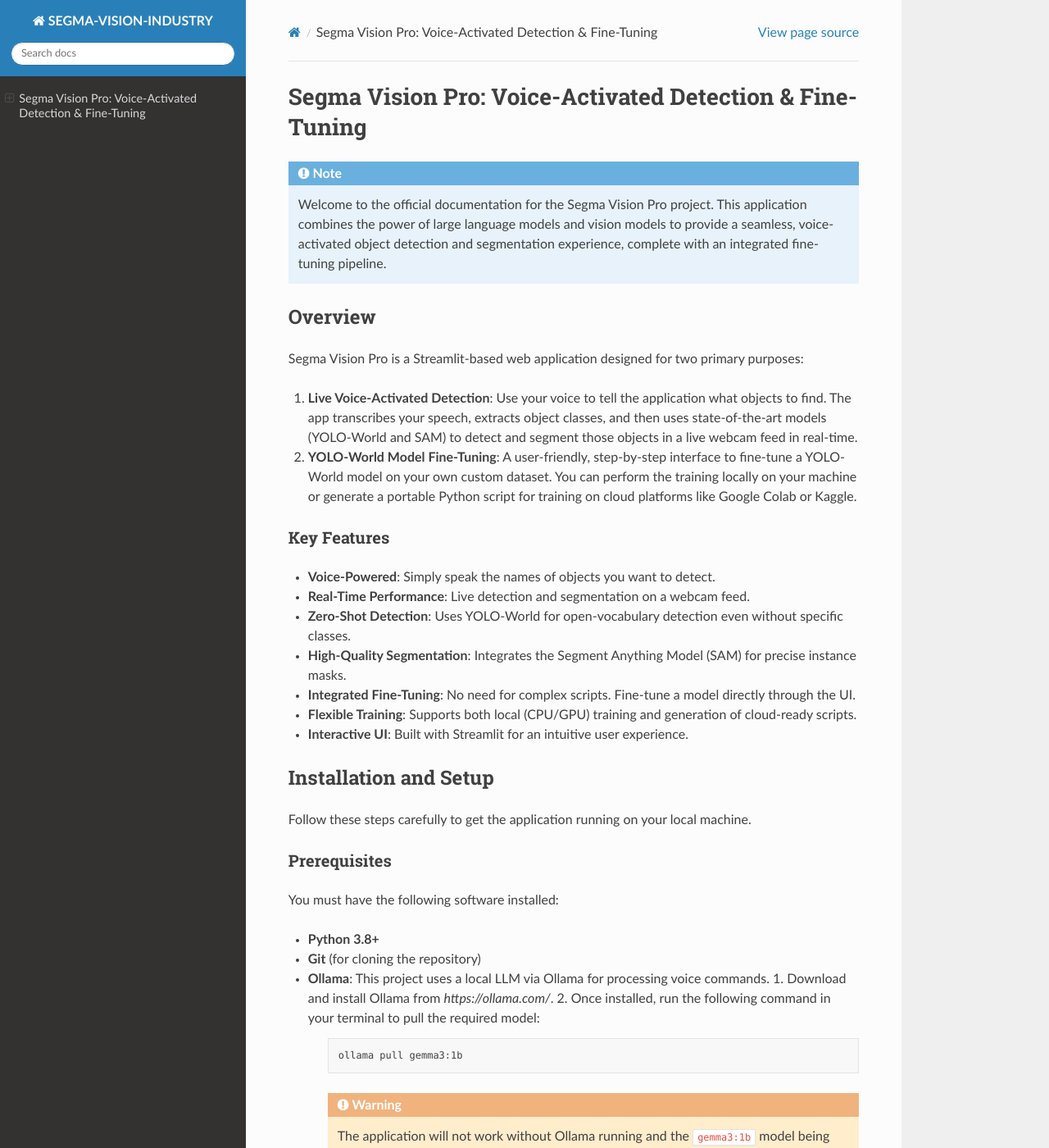
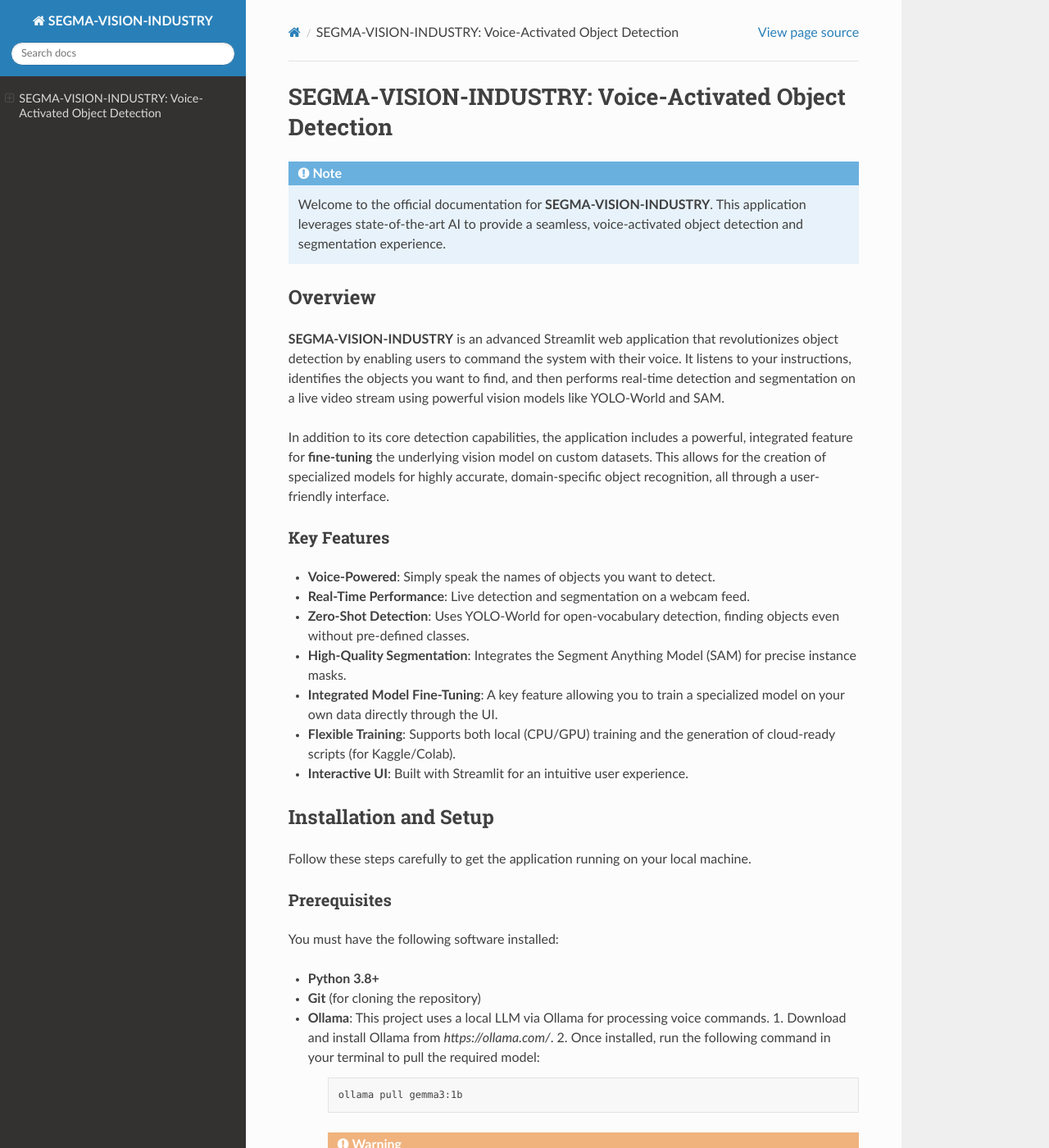
Before and after one commit to BADR-BARBARA/Segma-Vision-Industry, a Sphinx documentation site: the page built from source/index.rst, in a window 1280 px wide and 1400 px high. Shown: the whole window at 82% size. Built offline with Sphinx 7.4.7 and the Read the Docs theme 3.1.0, drawn with Linux system fonts in a browser that asks for light colours; some of the changed text lies outside the part shown.

Commit message:
Refactor index.rst for improved clarity and consistency in project description and features

```diff
--- a/source/index.rst
+++ b/source/index.rst
@@ -1,9 +1,9 @@
-==========================================================
-Segma Vision Pro: Voice-Activated Detection & Fine-Tuning
-==========================================================
+=========================================================
+SEGMA-VISION-INDUSTRY: Voice-Activated Object Detection
+=========================================================
 
 .. note::
-   Welcome to the official documentation for the Segma Vision Pro project. This application combines the power of large language models and vision models to provide a seamless, voice-activated object detection and segmentation experience, complete with an integrated fine-tuning pipeline.
+   Welcome to the official documentation for **SEGMA-VISION-INDUSTRY**. This application leverages state-of-the-art AI to provide a seamless, voice-activated object detection and segmentation experience.
 
 .. toctree::
    :maxdepth: 2
@@ -17,20 +17,19 @@
 Overview
 ========
 
-Segma Vision Pro is a Streamlit-based web application designed for two primary purposes:
+**SEGMA-VISION-INDUSTRY** is an advanced Streamlit web application that revolutionizes object detection by enabling users to command the system with their voice. It listens to your instructions, identifies the objects you want to find, and then performs real-time detection and segmentation on a live video stream using powerful vision models like YOLO-World and SAM.
 
-1.  **Live Voice-Activated Detection**: Use your voice to tell the application what objects to find. The app transcribes your speech, extracts object classes, and then uses state-of-the-art models (YOLO-World and SAM) to detect and segment those objects in a live webcam feed in real-time.
-2.  **YOLO-World Model Fine-Tuning**: A user-friendly, step-by-step interface to fine-tune a YOLO-World model on your own custom dataset. You can perform the training locally on your machine or generate a portable Python script for training on cloud platforms like Google Colab or Kaggle.
+In addition to its core detection capabilities, the application includes a powerful, integrated feature for **fine-tuning** the underlying vision model on custom datasets. This allows for the creation of specialized models for highly accurate, domain-specific object recognition, all through a user-friendly interface.
 
 Key Features
 ------------
 
 *   **Voice-Powered**: Simply speak the names of objects you want to detect.
 *   **Real-Time Performance**: Live detection and segmentation on a webcam feed.
-*   **Zero-Shot Detection**: Uses YOLO-World for open-vocabulary detection even without specific classes.
+*   **Zero-Shot Detection**: Uses YOLO-World for open-vocabulary detection, finding objects even without pre-defined classes.
 *   **High-Quality Segmentation**: Integrates the Segment Anything Model (SAM) for precise instance masks.
-*   **Integrated Fine-Tuning**: No need for complex scripts. Fine-tune a model directly through the UI.
-*   **Flexible Training**: Supports both local (CPU/GPU) training and generation of cloud-ready scripts.
+*   **Integrated Model Fine-Tuning**: A key feature allowing you to train a specialized model on your own data directly through the UI.
+*   **Flexible Training**: Supports both local (CPU/GPU) training and the generation of cloud-ready scripts (for Kaggle/Colab).
 *   **Interactive UI**: Built with Streamlit for an intuitive user experience.
 
 Installation and Setup
@@ -64,7 +63,7 @@
 .. code-block:: bash
 
    git clone <YOUR_GITHUB_REPOSITORY_URL>
-   cd <YOUR_PROJECT_FOLDER>
+   cd SEGMA-VISION-INDUSTRY # Or your project's folder name
 
 Step 2: Create a Python Environment
 -----------------------------------
@@ -126,10 +125,10 @@
 User Guide
 ==========
 
-The application has two main pages, selectable from the sidebar: "Live Detection" and "Model Fine-tuning".
+The application interface is navigated using the sidebar. The primary function is "Live Detection," with "Model Fine-tuning" available as a powerful tool to enhance the system's capabilities.
 
-Part 1: Live Detection
-----------------------
+Live Detection (Core Workflow)
+------------------------------
 
 This is the main screen for real-time, voice-activated object detection.
 
@@ -153,16 +152,17 @@
 
 **4. Using a Fine-Tuned Model:**
 
-*   If you have trained a custom model using the fine-tuning page, you can activate it for detection. After a successful training run, the "Live Detection" page will show which model is active.
+*   If you have trained a custom model using the fine-tuning feature, you can activate it for detection. The sidebar will indicate which model is currently active.
 *   You can reset to the default YOLO-World model at any time from the sidebar.
 
-Part 2: Model Fine-Tuning
--------------------------
+Feature: Custom Model Fine-Tuning
+---------------------------------
 
-This page provides a guided workflow for fine-tuning a YOLO-World model on a custom dataset.
+This page provides a guided workflow for fine-tuning the YOLO-World model on a custom dataset.
 
 **Step 1: Upload Your Dataset**
 
+*   Navigate to the "Model Fine-tuning" page from the sidebar.
 *   Your dataset must be in a **ZIP file** with a specific folder structure (the standard YOLOv5/v8 format).
 
     .. code-block:: text
@@ -220,7 +220,7 @@
 
 **Resetting the Fine-Tuning Process**
 
-*   At any point, you can click the **Full Finetuning Reset** button in the sidebar to clear all data and start over from Step 1.
+*   At any point, you can click the **Full Finetuning Reset** button in the sidebar to clear all data and start the process over.
 
 Configuration Reference
 =======================
```
Also changed, not shown: other parts of source/index.rst (+1 -1 lines).
